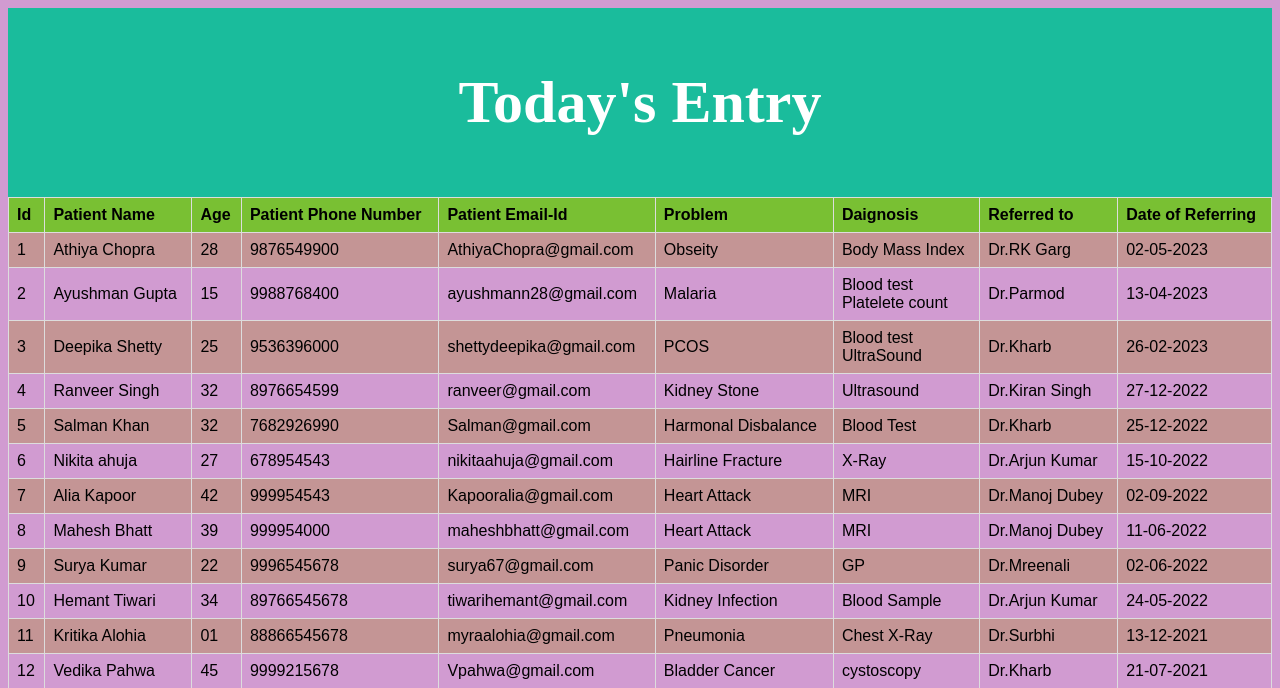
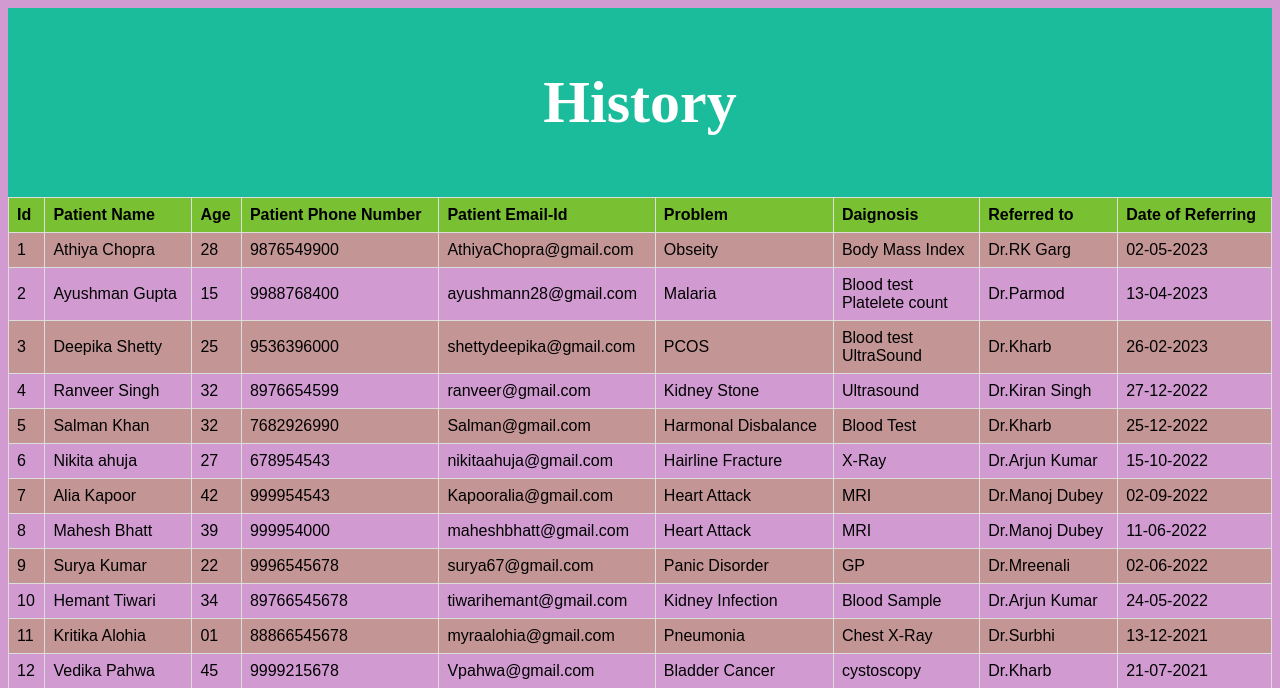
Before and after one commit to SahilReddu07/HPManagement, a Django app: page /dhistory in a window 1280 px wide. Shown: the top 688 px of the page. Run offline with Django 4.2, Linux system fonts and the light colour scheme.

Commit message:
Update dhistory.html

```diff
--- a/template/dhistory.html
+++ b/template/dhistory.html
@@ -33,7 +33,7 @@ tr:hover {background-color: rgb(153, 230, 182);}
 </head>
 <body style="background-color:rgb(209, 155, 209);">
     <div class="header">
-        <h1>Today's Entry </h1>
+        <h1>History </h1>
       </div>
 
 
```
